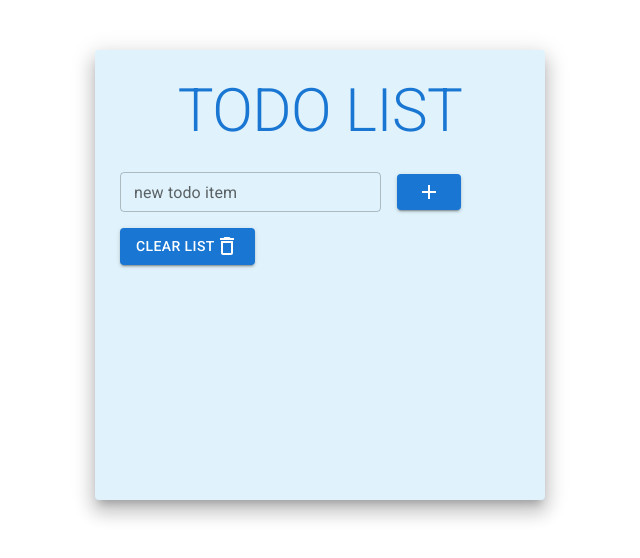
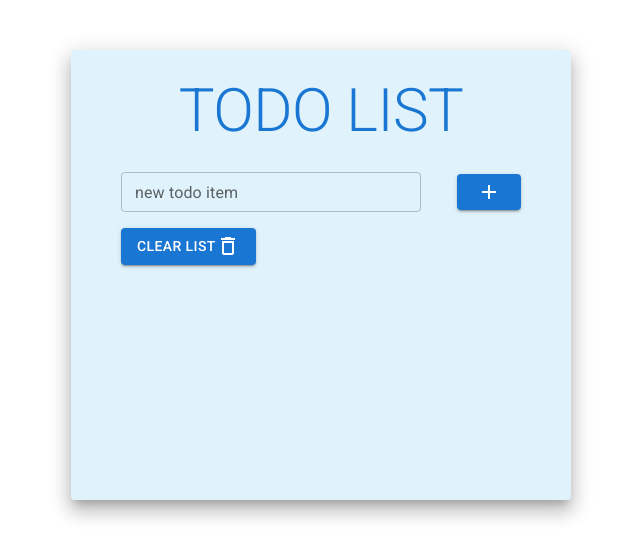
Before and after one commit to stepanencode/todo-react-ts, a React (Vite) app: page / in a window 1280 px wide. Shown: the top 558 px of the page, without its empty margins (319-959 px from the left). Built offline with nearby package versions, Linux system fonts and the light colour scheme.

Commit message:
add styles

```diff
--- a/src/App.tsx
+++ b/src/App.tsx
@@ -1,19 +1,17 @@
 import Form from './Form'
 import { useState } from 'react'
 import TodoList from './TodoList'
-// import { Box } from '@mui/material'
 import Paper from '@mui/material/Paper'
-import Container from '@mui/material/Container'
 import { Grid, Typography } from '@mui/material'
 
-interface Item {
+interface TodoItem {
   text: string
   isChecked: boolean
   id: number
 }
 
 function App() {
-  const [items, setItems] = useState<Item[]>([])
+  const [items, setItems] = useState<TodoItem[]>([])
 
   function handleAddItems(item: {
     text: string
@@ -40,14 +38,15 @@ function App() {
     setItems([])
   }
   return (
-    <Container maxWidth='sm'>
+    <>
       <Paper
         elevation={12}
         sx={{
-          width: '450px',
-          height: '450px',
+          width: '500px',
+          minHeight: '450px',
           padding: '25px',
-          margin: '50px',
+          margin: '0 auto',
+          marginTop: '50px',
           bgcolor: '#e0f2fb',
         }}
       >
@@ -56,7 +55,6 @@ function App() {
           spacing={0}
           direction='column'
           alignItems='center'
-          justifyContent='center'
           sx={{ marginBottom: '25px' }}
         >
           <Grid item>
@@ -65,15 +63,21 @@ function App() {
             </Typography>
           </Grid>
         </Grid>
+        <Grid container spacing={0} direction='column' alignItems='center'>
+          <Grid item sx={{ width: '400px' }}>
             <Form onAddItems={handleAddItems} />
+          </Grid>
+          <Grid item alignSelf='flex-start'>
             <TodoList
               items={items}
               onClearList={handleClearList}
               onDeleteItem={handleDeleteItem}
               onToggleItem={handleToggleItem}
             />
+          </Grid>
+        </Grid>
       </Paper>
-    </Container>
+    </>
   )
 }
 
--- a/src/Form.tsx
+++ b/src/Form.tsx
@@ -1,6 +1,5 @@
 import { useState } from 'react'
 import Button from '@mui/material/Button'
-import Box from '@mui/material/Box'
 import TextField from '@mui/material/TextField'
 import AddIcon from '@mui/icons-material/Add'
 import { Grid } from '@mui/material'
@@ -34,15 +33,19 @@ export default function Form({ onAddItems }: { onAddItems: AddItem }) {
   }
 
   return (
-    <Box onSubmit={handleSubmit} component='form' noValidate autoComplete='off'>
+    <>
       <Grid
         container
-        spacing={2}
+        // spacing={2}
         alignItems='center'
         direction='row'
-        justifyContent='center'
+        justifyContent='space-between'
+        onSubmit={handleSubmit}
+        component='form'
+        noValidate
+        autoComplete='off'
       >
-        <Grid item xs={8}>
+        <Grid item>
           <TextField
             id='outlined-basic'
             label='new todo item'
@@ -53,14 +56,15 @@ export default function Form({ onAddItems }: { onAddItems: AddItem }) {
             placeholder='new todo item'
             value={text}
             onChange={handleChange}
+            sx={{ width: '300px' }}
           />
         </Grid>
-        <Grid item xs={4}>
+        <Grid item>
           <Button onClick={handleClick} variant='contained'>
             <AddIcon />
           </Button>
         </Grid>
       </Grid>
-    </Box>
+    </>
   )
 }
--- a/src/TodoList.tsx
+++ b/src/TodoList.tsx
@@ -34,7 +34,11 @@ export default function TodoList({
           />
         ))}
       </List>
-      <Button onClick={onClearList} variant='contained'>
+      <Button
+        onClick={onClearList}
+        variant='contained'
+        sx={{ marginLeft: '25px' }}
+      >
         Clear list
         <DeleteOutlineIcon />
       </Button>
```
Lines whose indentation alone changed are shown as unchanged.
